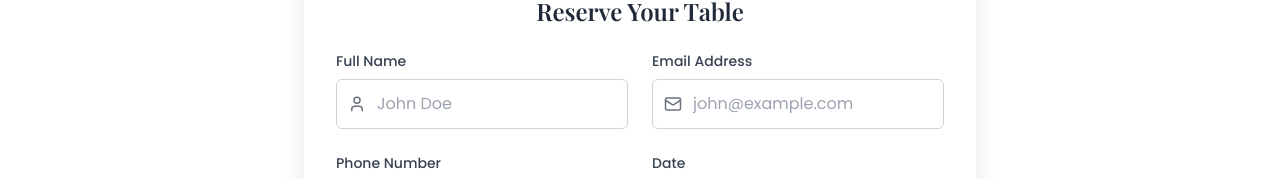
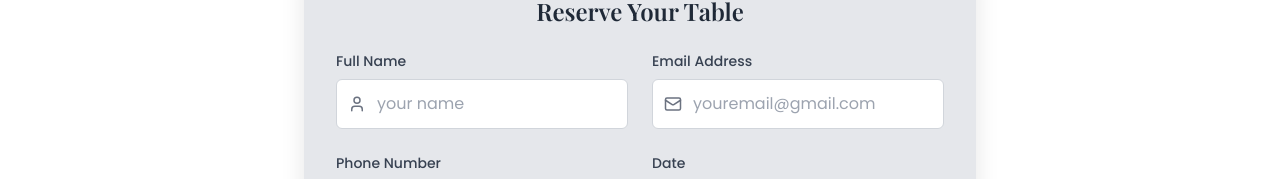
Before and after one commit to farhanrahman0027/DesiCrave, a React (Vite) app: page /reservation in a window 1280 px wide. Shown: the part 449-628 px from the top of the page. Built offline with nearby package versions, Linux system fonts and the light colour scheme.

Commit message:
update reservation page

```diff
--- a/src/components/reservation/ReservationForm.tsx
+++ b/src/components/reservation/ReservationForm.tsx
@@ -100,7 +100,7 @@ const ReservationForm: React.FC = () => {
           </button>
         </div>
       ) : (
-        <form onSubmit={handleSubmit} className="p-8 bg-white rounded-lg shadow-card">
+        <form onSubmit={handleSubmit} className="p-8 bg-gray-200 rounded-lg shadow-card ">
           <h3 className="mb-6 text-2xl font-semibold text-center">Reserve Your Table</h3>
 
           <div className="grid grid-cols-1 gap-6 mb-6 md:grid-cols-2">
@@ -120,7 +120,7 @@ const ReservationForm: React.FC = () => {
                   value={formData.name}
                   onChange={handleChange}
                   className={`form-input pl-10 ${errors.name ? 'border-red-500' : ''}`}
-                  placeholder="John Doe"
+                  placeholder="your name"
                 />
               </div>
               {errors.name && <p className="mt-1 text-sm text-red-500">{errors.name}</p>}
@@ -142,7 +142,7 @@ const ReservationForm: React.FC = () => {
                   value={formData.email}
                   onChange={handleChange}
                   className={`form-input pl-10 ${errors.email ? 'border-red-500' : ''}`}
-                  placeholder="john@example.com"
+                  placeholder="youremail@gmail.com"
                 />
               </div>
               {errors.email && <p className="mt-1 text-sm text-red-500">{errors.email}</p>}
```
